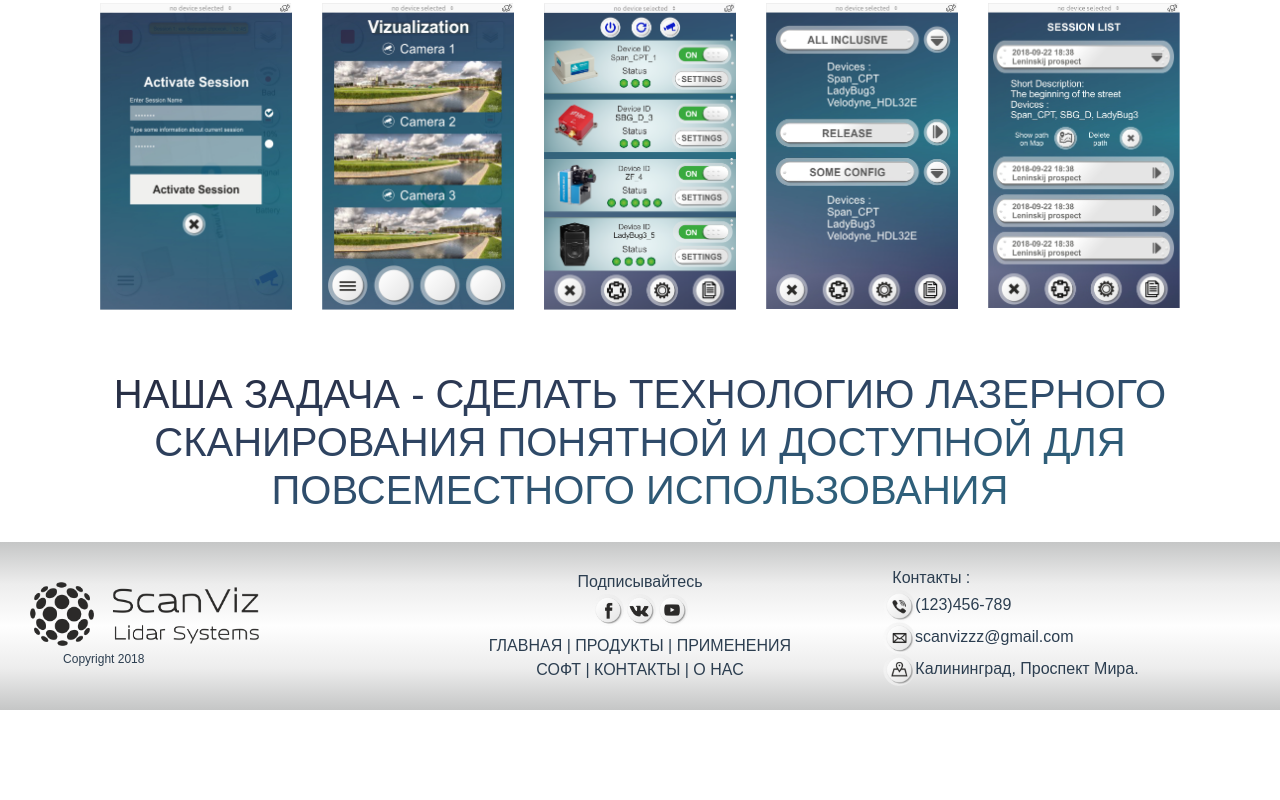
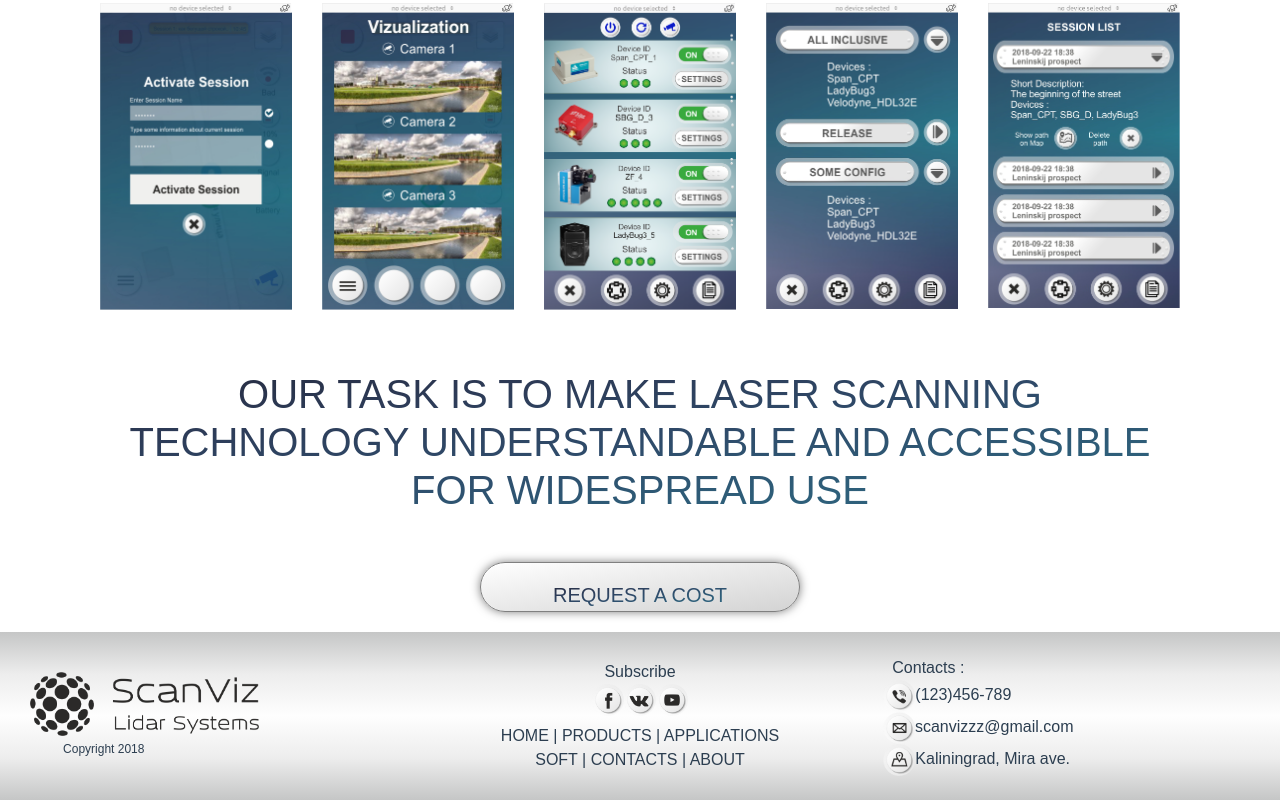
Before and after one commit to vasekguryev94/scanviz-lidar-systems, a Vue app: page /soft in a window 1280 px wide. Shown: the part 1748-2548 px from the top of the page. Before the commit the page ends 2458 px from the top, so only its background shows below. Built offline with nearby package versions, Linux system fonts and the light colour scheme.

Commit message:
Сделана страничка О нас, добавлены iframe.

```diff
--- a/src/components/Footer.vue
+++ b/src/components/Footer.vue
@@ -21,7 +21,8 @@
                     |
                     <router-link to="/products">{{ $t("content.header.products").toUpperCase() }}</router-link>
                     |
-                    <router-link to="/applications">{{ $t("content.header.applications").toUpperCase() }}</router-link>
+                    <a href="/#areasOfUse">{{ $t("content.header.applications").toUpperCase() }}</a>
+                    <!-- <router-link to="/applications">{{ $t("content.header.applications").toUpperCase() }}</router-link> -->
                 </div>
                 <div class="col-sm-12">
                     <router-link to="/soft">{{ $t("content.header.soft").toUpperCase() }}</router-link>
@@ -73,5 +74,4 @@ export default {
     .small {
         font-size: 12px;
     }
-
 </style>
--- a/src/components/Header.vue
+++ b/src/components/Header.vue
@@ -102,7 +102,7 @@ export default {
       &:focus {
         background-image: linear-gradient(#666666, #8D8D8D, #666666);
         background-color: #8D8D8D;
-        color: lightgrey;
+        color: lightgrey!important;
       }
       &:not(:first-child) {
         border-left: 1px solid lightgrey;
--- a/src/locales/en.js
+++ b/src/locales/en.js
@@ -21,7 +21,7 @@ export default {
       mobileLaserScan: 'Mobile Laser Scan',
       mobileLaserScanThis: 'this technology of high-speed formation of three-dimensional images of or the surface of the earth in the form of point clouds, to create high-precision three-dimensional digital modelsThe use of scan data can be applied in a large number of industries, from geo-dosage architecture to computer games and virtual reality.',
       scanVizThis: 'ScanViz is a universal solution for creating mobile laser scanning systems for vary type of works',
-      scanVizThisContent: 'За несколько минут наши системы могут быть установленны на беспилотнике, на самолете, на машине, на железнодорожном транспорте, на судне или в рюкзаке. Разработанная платформа позволяет собрать не дорогую систему начального уровня с недорогими LIDAR (например Velodyne VLP16), GNSS модулями (например Piksi Multi), IMU, 360 CAMERAS чтоб вы могли начать работать уже сегодня, а в дальнейшем без труда менять отдельные устройства на приборы более высокого класса вплоть до топовых и дорогих высокоточных решений (Novatel, Z+F Profiler, Applanix). Разработанное програмное обеспечение [по управлению и сбору данных] имеет [общий для всех приборов] web интерфейс и доступно с любых устройств. Результат работы нашей систем - готовое облако точек сразу в LAS файле! Сырые данные так же доступны для вас и вашего ПО постобработки. Мы позволяем совершенствовать систему под возрастающие требования и разное оборудование без необходимости менять привычный режим работы, не нужно переходить на разные программные решения от различных производителей.',
+      scanVizThisContent: 'In a few minutes, our systems can be mounted on a drone, on an airplane, on a car, on a railway transport, on a ship, or in a backpack. The developed platform allows you to assemble an inexpensive entry-level system with inexpensive LIDAR (for example, Velodyne VLP16), GNSS modules (for example, Piksi Multi), IMU, 360 CAMERAS so that you can start working today, and later easily change individual devices to higher devices class up to the top and expensive high-precision solutions (Novatel, Z + F Profiler, Applanix). The developed software [for management and data collection] has a [common for all devices] web interface and is accessible from any devices. The result of our systems is a ready-made point cloud immediately in the LAS file! The raw data is also available to you and your post-processing software. We allow to improve the system to the increasing requirements and different equipment without the need to change the usual mode of operation, no need to switch to different software solutions from different manufacturers.',
       car: 'Car',
       drone: 'Drone',
       withoutPilot: 'UAV',
@@ -43,7 +43,12 @@ export default {
       areasOfUse_8: 'Infrastructure control',
       areasOfUse_9: 'Scientific research',
       areasOfUse_10: 'Ecology & Natural resources',
-      areasOfUse_11: 'Creating digital space for computer games'
+      areasOfUse_11: 'Creating digital space for computer games',
+      pointCloud: 'Point cloud examples',
+      street: 'Street',
+      gasStation: 'Gas station',
+      road: 'Road',
+      walk: 'Walk'
     },
     products: {
       products: 'Products',
@@ -52,12 +57,18 @@ export default {
       groundScan: 'Ground scan',
       softwareScan: 'Software scan',
       all: 'All',
-      svMobile: 'это технология высокоскоростного формирования трехмерных изображений объектов или поверхности земли в виде облаков точек, для создания высокоточных трехмерных цифровых моделей. Использование данных сканирования может применяться в большом количестве отраслей, от геодезии и архитектуры до компьютерных игр и виртуальной реальности.',
-      svUni: 'SV Uni'
+      svMobile: 'this technology of high-speed formation of three-dimensional images of objects or the surface of the earth in the form of clouds of points to create high-precision three-dimensional digital models. The use of scan data can be used in a large number of industries, from geodesy and architecture to computer games and virtual reality.',
+      svUni: 'SV Uni',
+      reqCost: 'Request a cost'
     },
     soft: {
       software: 'Software',
-      ourTask: 'Our task is to make laser scanning technology understandable and accessible for widespread use'
+      ourTask: 'Our task is to make laser scanning technology understandable and accessible for widespread use',
+      reqCost: 'Request a cost'
+    },
+    about: {
+      about: 'About us',
+      aboutContent: 'ScanViz is a universal solution for creating mobile laser scanning systems for vary type of works. In just a few minutes ScanViz system can be installed on any type of vehicle or even backpack of an operator. Designed platform allows easily setting up entry level system (LIDAR Velodyne VLP16, GNSS modules Piksi Multi, IMU, 360° view cameras) to get started work already today with possibility to upgrade each element up to the top rated high-precision solutions (Novatel, Z+F Profiler, Riegl, Applanix). Modular upgrade options also: Dual LiDAR Sensors, DSLR, GeniCam, GigEVision, thermal, multispectral, hyperspectral, sonar, and custom sensors. Just change LiDAR and IMU without necessity to buy new system for hundreds of thousands of dollars. The developed software has a simple and intuitive web-interface with access from any device (PC, smartphone, tablet). The result of the ScanViz system is a ready-made 3D color point clouds in the LAS file! Raw data is also available for post-processing by third-party software. Improve your scanning system as the needs increase in the usual mode of operation. Our mission is to make laser scanning technology understandable and affordable tool for widespread use.'
     },
     form: {
       h1: 'Contact us',
@@ -65,12 +76,13 @@ export default {
       emailForm: 'E-mail*',
       messageForm: 'Message',
       buttonSend: 'Send',
-      p1: '',
+      p1: 'If you have any questions and suggestions, you can contact us by filling out this form of communication or using contacts.',
       addressLabel: 'Address',
-      address: '',
-      phoneLabel: '',
-      phone: '',
-      emailLabel: ''
+      address: 'Kaliningrad, Mira ave.',
+      phoneLabel: 'Phone',
+      phone: '+7 (495) 589-20-15',
+      emailLabel: 'E-mail',
+      email: 'info@antteq.com'
     }
   }
 }
--- a/src/locales/ru.js
+++ b/src/locales/ru.js
@@ -43,7 +43,12 @@ export default {
       areasOfUse_8: 'Контроль инфраструктуры',
       areasOfUse_9: 'Научные исследования',
       areasOfUse_10: 'Экология и природные ресурсы',
-      areasOfUse_11: 'Создание цифрового пространства для компьютерных игр'
+      areasOfUse_11: 'Создание цифрового пространства для компьютерных игр',
+      pointCloud: 'Примеры облака точек',
+      street: 'Улица',
+      gasStation: 'Автозаправочная станция',
+      road: 'Дорога',
+      walk: 'Аллея'
     },
     products: {
       products: 'Продукция',
@@ -53,11 +58,17 @@ export default {
       softwareScan: 'Программное сканирование',
       all: 'Все',
       svMobile: 'это технология высокоскоростного формирования трехмерных изображений объектов или поверхности земли в виде облаков точек, для создания высокоточных трехмерных цифровых моделей. Использование данных сканирования может применяться в большом количестве отраслей, от геодезии и архитектуры до компьютерных игр и виртуальной реальности.',
-      svUni: 'SV Uni'
+      svUni: 'SV Uni',
+      reqCost: 'Запросить стоимость'
     },
     soft: {
       software: 'Программное обеспечение',
-      ourTask: 'Наша задача - сделать технологию лазерного сканирования понятной и доступной для повсеместного использования'
+      ourTask: 'Наша задача - сделать технологию лазерного сканирования понятной и доступной для повсеместного использования',
+      reqCost: 'Запросить стоимость'
+    },
+    about: {
+      about: 'О нас',
+      aboutContent: 'ScanViz – это универсальное решение по созданию систем мобильного лазерного сканирования для любых видов работ. Всего за несколько минут система ScanViz может быть установлена на любой вид транспорта или, непосредственно, в рюкзак оператора. Разработанная платформа позволяет собрать доступную систему начального уровня (LIDAR Velodyne VLP16, GNSS модули Piksi Multi, IMU, камеры 360 °) и приступить к работе уже сегодня, оставляя возможность замены отдельных устройств, вплоть до топовых высокоточных решений (Novatel, Z+F Profiler, Riegl, Applanix). Также, возможна установка Dual LiDAR датчиков, зеркальных камер, GeniCam, GigEVision, тепловых, мультиспектральных, гиперспектральных и сонарных датчиков. Просто меняйте LIDAR или IMU без необходимости покупать новую систему за сотни тысяч долларов. Разработанное программное обеспечение имеет простой и понятный web-интерфейс с доступом с любого устройства (ПК, смартфон, планшет). Результатом работы системы ScanViz является готовое цветное облако точек в LAS файле! Сырые данные также доступны для обработки сторонним ПО. Совершенствуйте систему сканирования по мере возрастания потребностей, не меняя привычный режим работы. Наша задача - сделать технологию лазерного сканирования понятным и доступным инструментом для повсеместного использования.'
     },
     form: {
       h1: 'Свяжитесь с нами',
@@ -67,7 +78,7 @@ export default {
       buttonSend: 'Отправить',
       p1: 'Если у Вас возникли вопросы и предложения, вы можете связаться с нами, заполнив данную форму связи или с помощью контактов.',
       addressLabel: 'Адрес',
-      address: '',
+      address: 'Калининград, Проспект Мира.',
       phoneLabel: 'Телефон',
       phone: '+7 (495) 589-20-15',
       emailLabel: 'E-mail',
--- a/src/main.js
+++ b/src/main.js
@@ -12,7 +12,7 @@ Vue.config.productionTip = false
 Vue.use(VueI18n)
 
 const i18n = new VueI18n({
-  locale: 'ru', // set locale
+  locale: 'en', // set locale
   messages: content // set locale content
 })
 
--- a/src/views/About.vue
+++ b/src/views/About.vue
@@ -1,5 +1,37 @@
 <template>
   <div class="about">
-    <h1>This is an about page</h1>
+    <carousel></carousel>
+    <div class="container">
+      <div class="col text-center about-content">
+        <div class="text-center">
+          <h1>{{ $t("content.about.about").toUpperCase() }}</h1>
+          <p>{{ $t("content.about.aboutContent") }}</p>
+        </div>
+      </div>
+    </div>
   </div>
 </template>
+
+<script>
+import Carousel from '@/components/Carousel'
+
+export default {
+  name: 'products',
+  components: {
+    'carousel': Carousel
+  }
+}
+</script>
+
+<style lang="scss" scoped>
+  .about-content {
+    & > div {
+      padding: 20px 0;
+    }
+    h1, h2, h3, h4, h5, h6 {
+      background: linear-gradient(to bottom right, #24283B, #2D3B57, #2F4B6A, #2E5E79, #2F6580);
+      -webkit-background-clip: text;
+      -webkit-text-fill-color: transparent;
+    }
+  }
+</style>
--- a/src/views/Products.vue
+++ b/src/views/Products.vue
@@ -129,7 +129,7 @@
           </div>
         </div>
         <div class="row text-center req-cost justify-content-center align-items-center">
-          <h3>Запросить стоимость</h3>
+          <router-link to="/contacts"><h5>{{ $t("content.products.reqCost").toUpperCase() }}</h5></router-link>
         </div>
       </div>
     </div>
@@ -216,7 +216,7 @@ export default {
       &:hover {
         cursor: pointer;
       }
-      h3 {
+      h5 {
         margin: 0;
       }
     }
--- a/src/views/Soft.vue
+++ b/src/views/Soft.vue
@@ -1,5 +1,5 @@
 <template>
-  <div class="home">
+  <div class="soft">
     <carousel></carousel>
     <div class="container">
       <div class="col soft-content">
@@ -40,6 +40,9 @@
         <div class="text-center">
           <h1>{{ $t("content.soft.ourTask").toUpperCase() }}</h1>
         </div>
+        <div class="row text-center req-cost justify-content-center align-items-center">
+          <router-link to="/contacts"><h5>{{ $t("content.soft.reqCost").toUpperCase() }}</h5></router-link>
+        </div>
       </div>
     </div>
   </div>
@@ -77,5 +80,20 @@ export default {
         padding-bottom: 20px;
       }
     }
+    .req-cost {
+      width: 320px;
+      height: 50px;
+      margin: 20px auto;
+      background: linear-gradient(to bottom right, white, lightgrey);
+      border-radius: 50px;
+      border: solid 1px grey;
+      box-shadow: 0 0 10px rgba(0,0,0,0.5);
+      &:hover {
+        cursor: pointer;
+      }
+      h5 {
+        margin: 0;
+      }
+    }
   }
 </style>
```
Also changed, not shown: src/views/Contacts.vue (+14 -1 lines), src/views/Home.vue (+26 -0 lines), src/App.vue (indentation only).
